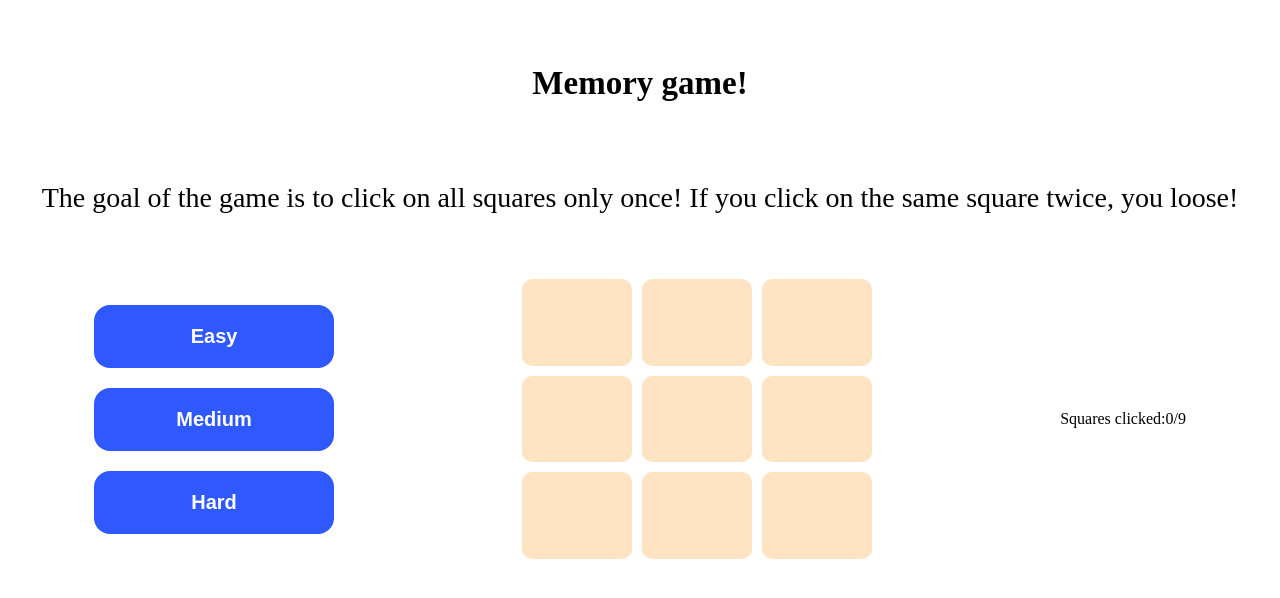
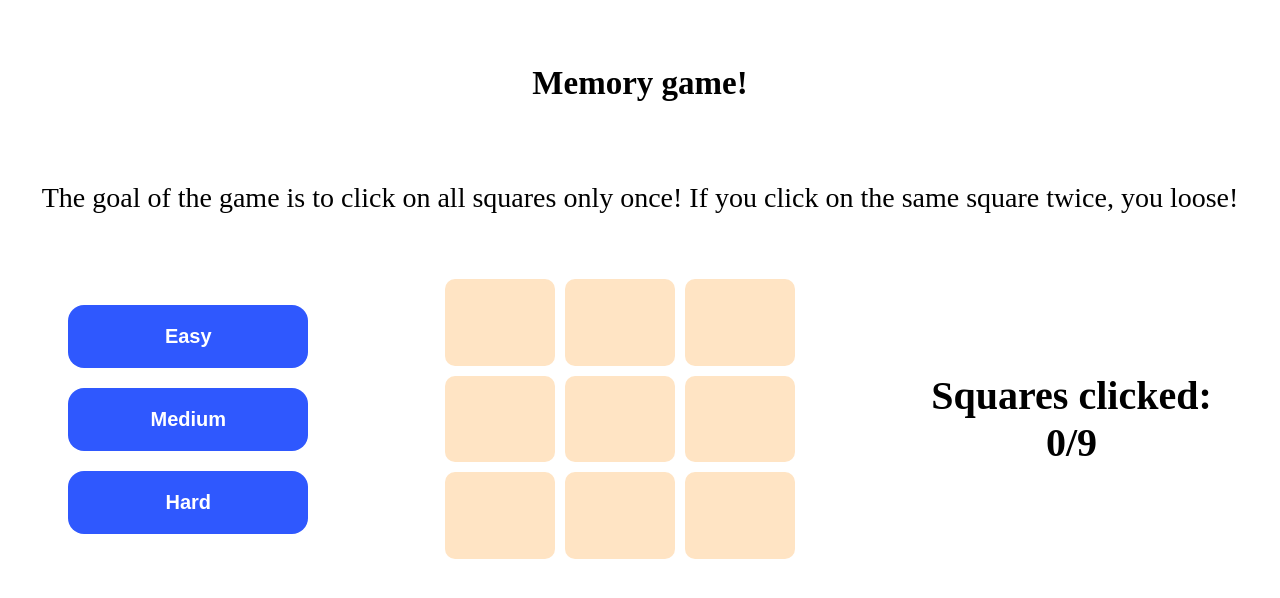
Before and after one commit to Luka-Popovic06/Memory-Game, a plain HTML site: page index.html in a window 1280 px wide. Drawn offline with Linux system fonts and the light colour scheme.

Commit message:
Completing CSS

```diff
--- a/style.css
+++ b/style.css
@@ -59,3 +59,11 @@ button:hover {
   background-color: bisque;
   border-radius: 10px;
 }
+/*CLICKED*/
+.clicked-p {
+  font-size: 40px;
+  font-weight: bold;
+  display: flex;
+  flex-direction: column;
+  align-items: center;
+}
```
